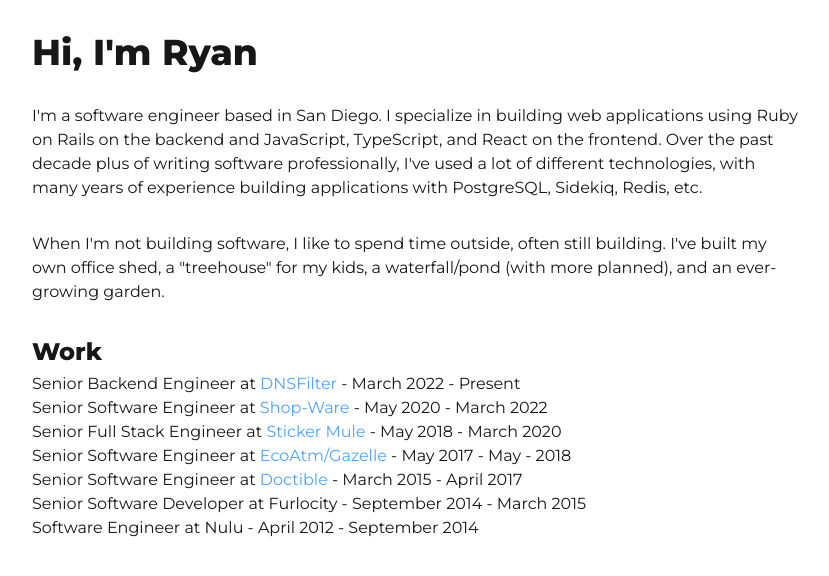
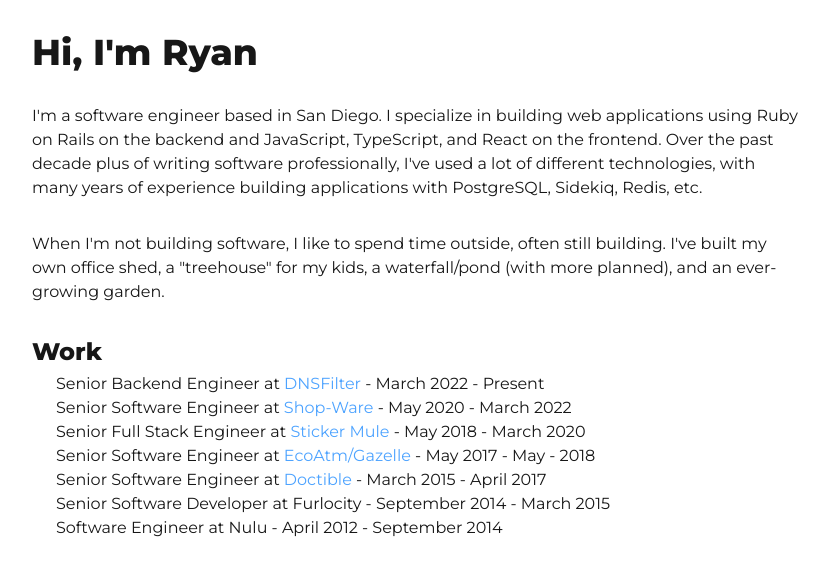
Before and after one commit to ryanfisher/ryanfisher.io, a Next.js app: page / in a window 1280 px wide. Shown: the top 576 px of the page, without its empty margins (0-829 px from the left). Built offline with nearby package versions, Linux system fonts and the light colour scheme.

Commit message:
add style to list

```diff
--- a/src/app/page.tsx
+++ b/src/app/page.tsx
@@ -10,7 +10,10 @@
 }
 
 const WorkItemBullet = ({company, position, dates, ...props}: WorkItemProps) => (
-  <li>{position} at {props.website ? <a href={props.website}>{company}</a> : company} - {dates}</li>
+  <li className="flex items-start">
+    <div className="bg-white rounded-full h-2 w-2 mr-2 ml-2 mt-2 z-10 inline-block"></div>
+    <div>{position} at {props.website ? <a href={props.website}>{company}</a> : company} - {dates}</div>
+  </li>
 )
 
 const WorkItemList = ({positions}: {positions: WorkItemProps[]}) => (
```
